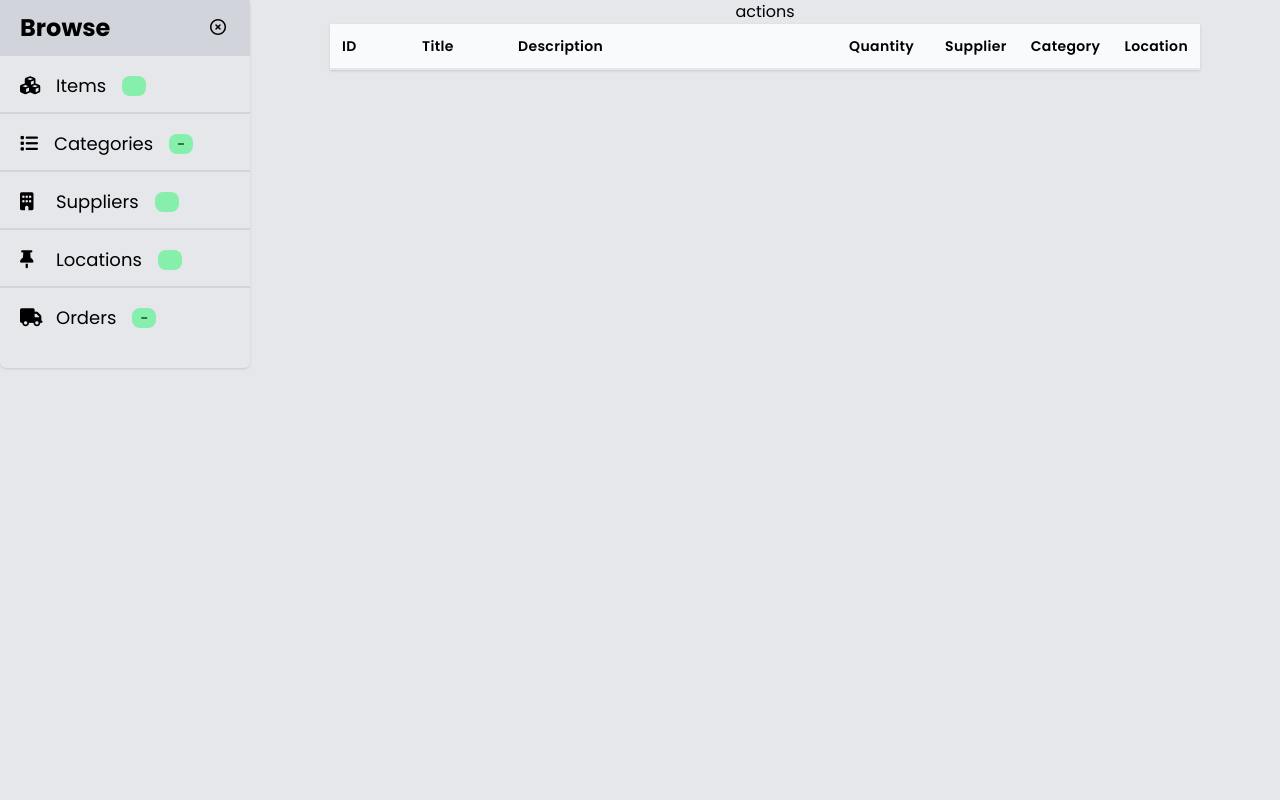
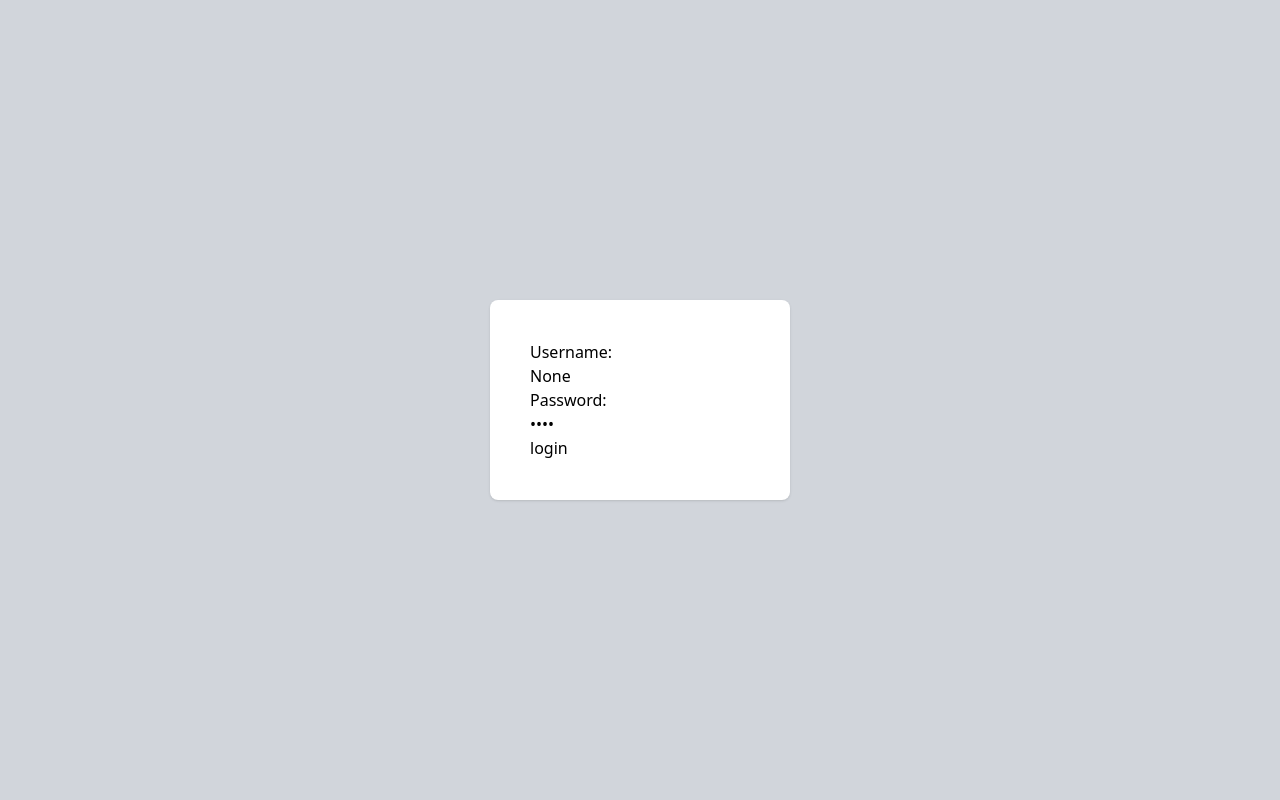
Before and after one commit to karimelkh/inventory_ms, a Django app: page /login/ in a window 1280 px wide. Run offline with Django 4.2, Linux system fonts and the light colour scheme; lists and menus that the app fills with data are empty; style sheets or scripts are compiled from the project's sources.

Commit message:
feat: login form

```diff
--- a/ims/settings.py
+++ b/ims/settings.py
@@ -127,3 +127,6 @@
 # https://docs.djangoproject.com/en/4.2/ref/settings/#default-auto-field
 
 DEFAULT_AUTO_FIELD = 'django.db.models.BigAutoField'
+
+LOGIN_REDIRECT_URL = '/home'
+LOGOUT_REDIRECT_URL = '/login'
--- a/ims/urls.py
+++ b/ims/urls.py
@@ -20,8 +20,8 @@
 from django.contrib.staticfiles.urls import staticfiles_urlpatterns
 
 urlpatterns = [
-    path('admin/', admin.site.urls),
-    path('', include('main.urls')),
+    path("admin/", admin.site.urls),
+    path("", include("main.urls")),
 ]
 
 urlpatterns += staticfiles_urlpatterns()
--- /dev/null
+++ b/main/forms.py
@@ -0,0 +1,6 @@
+from django import forms
+from . import models
+
+class LoginForm(forms.Form):
+    username = forms.CharField(max_length=100)
+    password = forms.CharField(widget=forms.PasswordInput)
--- a/main/templates/main/base.html
+++ b/main/templates/main/base.html
@@ -5,8 +5,7 @@
 	<head>
 		<meta charset="UTF-8">
 		<meta name="viewport" content="width=device-width, initial-scale=1.0">
-		<!-- <script src="https://cdn.tailwindcss.com"></script> -->
-		<link href="{% static 'css/styles.css' %}" rel="stylesheet">
+		<link href="{% static "css/styles.css" %}" rel="stylesheet">
 		<link rel="preconnect" href="https://fonts.googleapis.com">
 		<link rel="preconnect" href="https://fonts.gstatic.com" crossorigin>
 		<link href="https://fonts.googleapis.com/css2?family=Poppins:ital,wght@0,100;0,200;0,300;0,400;0,500;0,600;0,700;0,800;0,900;1,100;1,200;1,300;1,400;1,500;1,600;1,700;1,800;1,900&display=swap" rel="stylesheet">
@@ -17,14 +16,13 @@
 			{% endblock %}
 		</title>
 	</head>
-	<body class="font-['Poppins'] bg-gray-200 dark:bg-gray-700">
+	<body class="font-["Poppins"] bg-gray-200 dark:bg-gray-700">
 		{% block header %}
 		<header class="mb-5 bg-white shadow">
 			<div class="container mx-auto py-4 flex justify-between">
 				<a href="#" class="">
 					<i class="fa-solid fa-boxes-stacked"></i>
 				</a>
-				{% block nav %}
 				<ul class="flex justify-between">
 					<li class="">
 						<button class="" id="">
@@ -36,11 +34,11 @@
 						</button>
 					</li>
 				</ul>
-				{% endblock %}
 			</div>
 		</header>
 		{% endblock %}
 
+		{% block main %}
 		<section id="main-sec" class="grid grid-cols-[250px_1fr]">
 			<button id="show-sidebar-btn" class="hidden w-[45px] h-10 left-0 top-[80px] absolute flex items-center justify-center bg-blue-300 text-blue-800 rounded-tr-full rounded-br-full duration-250 hover:bg-blue-400">
 				<i class="fa-solid fa-right-long"></i>
@@ -54,8 +52,8 @@
 					</button>
 				</div>
 				<ul class="w-full mb-5 mr-5 text-lg">
-					<li class="my-1 py-3 pr-4 pl-5 border-b-2 border-gray-300">
-						<a href="/items" class="w-full flex items-center">
+					<li class="py-4 pr-4 pl-5 border-b-2 border-gray-300 duration-250 hover:bg-gray-700 hover:text-gray-50">
+						<a href="/items" class="w-full h-full flex items-center">
 							<i class="fa-solid fa-cubes w-5"></i>
 							<span class="mx-4 capitalize">items</span>
 							<span class="w-6 h-5 flex items-center justify-center text-green-800 text-sm font-semibold rounded-lg bg-green-300">
@@ -63,16 +61,16 @@
 							</span>
 						</a>
 					</li>
-					<li class="my-1 py-3 pr-4 pl-5 border-b-2 border-gray-300">
+					<li class="py-4 pr-4 pl-5 border-b-2 border-gray-300 duration-250 hover:bg-gray-700 hover:text-gray-50">
 						<a href="/items" class="w-full flex items-center">
 							<i class="fa-solid fa-list"></i>
 							<span class="mx-4 capitalize">categories</span>
 							<span class="w-6 h-5 flex items-center justify-center text-green-800 text-sm font-semibold rounded-lg bg-green-300">
-								-
+								{{ cats_count }}
 							</span>
 						</a>
 					</li>
-					<li class="my-1 py-3 pr-4 pl-5 flex items-center border-b-2 border-gray-300">
+					<li class="py-4 pr-4 pl-5 border-b-2 border-gray-300 duration-250 hover:bg-gray-700 hover:text-gray-50">
 						<a href="/suppliers" class="w-full flex items-center">
 							<i class="fa-solid fa-building w-5"></i>
 							<span class="mx-4 capitalize">suppliers</span>
@@ -81,7 +79,7 @@
 							</span>
 						</a>
 					</li>
-					<li class="my-1 py-3 pr-4 pl-5 flex items-center border-b-2 border-gray-300">
+					<li class="py-4 pr-4 pl-5 border-b-2 border-gray-300 duration-250 hover:bg-gray-700 hover:text-gray-50">
 						<a href="/locations" class="w-full flex items-center">
 							<i class="fa-solid fa-thumbtack w-5"></i>
 							<span class="mx-4 capitalize">locations</span>
@@ -90,12 +88,12 @@
 							</span>
 						</a>
 					</li>
-					<li class="my-1 py-3 pr-4 pl-5 flex items-center">
+					<li class="py-4 pr-4 pl-5 border-b-2 border-gray-300 duration-250 hover:bg-gray-700 hover:text-gray-50">
 						<a href="/orders" class="w-full flex items-center">
 							<i class="fa-solid fa-truck w-5"></i>
 							<span class="mx-4 capitalize">orders</span>
 							<span class="w-6 h-5 flex items-center justify-center text-green-800 text-sm font-semibold rounded-lg bg-green-300">
-								-
+								{{ orders_count }}
 							</span>
 						</a>
 					</li>
@@ -103,8 +101,7 @@
 			</aside>
 			{% endblock %}
 
-			{% block main %}
-			<!-- <main class="container mx-auto"> -->
+			{% block content %}
 			<main class="mx-20">
 				{% block actions %}
 				<section class="text-center">
@@ -127,7 +124,7 @@
 						</thead>
 						<tbody class="divide-y devide-gray-200">
 							{% for item in prod_data %}
-							<tr class="{% cycle 'bg-white' 'bg-gray-100' %} hover:bg-gray-200 duration-250">
+							<tr class="{% cycle "bg-white" "bg-gray-100" %} hover:bg-gray-200 duration-250">
 								<td class="p-3 text-sm text-gary-700 text-left">
 									<a href="items/{{ item.id_prod }}" class="text-blue-500 font-bold hover:underline">{{ item.id_prod }}</a>
 								</td>
@@ -152,11 +149,9 @@
 			</main>
 			{% endblock %}
 		</section>
-
-		{% block footer %}
 		{% endblock %}
 
-		<script src="{% static 'js/jquery.min.js' %}"></script>
-		<script src="{% static 'js/main.js' %}"></script>
+		<script src="{% static "js/jquery.min.js" %}"></script>
+		<script src="{% static "js/main.js" %}"></script>
 	</body>
 </html>
--- a/main/templates/main/login.html
+++ b/main/templates/main/login.html
@@ -1,4 +1,4 @@
-{% extends 'main/base.html' %}
+{% extends "main/base.html" %}
 
 {% block title %}
 	Login
@@ -6,3 +6,20 @@
 
 {% block header %}
 {% endblock %}
+
+{% block main %}
+<section class="h-screen w-full p-10 flex items-center justify-center bg-gray-300">
+	<div class="w-1/4 p-10 rounded-lg shadow bg-white">
+		<form method="post" class="">
+			{% csrf_token %}
+			<label for="username">Username: </label>
+			<input type="text" id="username" name="username" value="{{ form.username.value }}">
+			<label for="password">Password: </label>
+			<input type="password" id="password" name="password" value="{{ form.password.value }}">
+			<button type="submit" class="">
+				login
+			</button>
+		</form>
+	</div>
+</section>
+{% endblock %}
--- a/main/urls.py
+++ b/main/urls.py
@@ -3,10 +3,5 @@
 
 urlpatterns = [
     path('home/', views.home),
-    path('items/', views.items),
-    path('items/<int:id>', views.items),
-#    path('/suppliers', views.suppliers),
- #   path('/locations', views.locations),
-  #  path('/orders', views.orders),
-    path('login/', views.login),
+    path('login/', views.login_user),
 ]
--- a/main/views.py
+++ b/main/views.py
@@ -1,5 +1,8 @@
-from django.shortcuts import render
+from django.shortcuts import render, redirect
+from django.contrib.auth import authenticate, login
 from . import models
+from .forms import LoginForm
+
 
 def home(req):
     username = req.user.username
@@ -27,19 +30,29 @@
         "cats_count": c_count,
         "suppls_count": s_count,
         "locats_count": l_count,
-        # "orders_count": ,
+        "orders_count": "-",
     }
     return render(req, 'main/home.html', home_dict)
 
-#def home(req):
-#   prod_ids_list = models.Product.objects.values_list('id_prod', flat=True)
-#   prod_obj = models.Product.objects
-#   home_dict = { "prod_ids": prod_ids_list, "prod_obj": prod_obj }
-#   return render(req, 'main/home.html', home_dict)
 
 def items(req, id):
     items_dict = {}
     return render(req, 'main/items.html', items_dict)
 
-def login(req):
-    return render(req, 'main/login.html')
+
+def login_user(req):
+    if req.method == 'POST':
+        form = LoginForm(req.POST)
+        if form.is_valid():
+            username = form.cleaned_data['username']
+            password = form.cleaned_data['password']
+            user = authenticate(req, username=username, password=password)
+            if user is not None:
+                login(req, user)
+                return redirect('/home')
+            else:
+                form.add_error(None, 'Invalid username or password')
+    else:
+        form = LoginForm()
+
+    return render(req, 'main/login.html', {'form': form})
```
Also changed, not shown: db.sqlite3.
